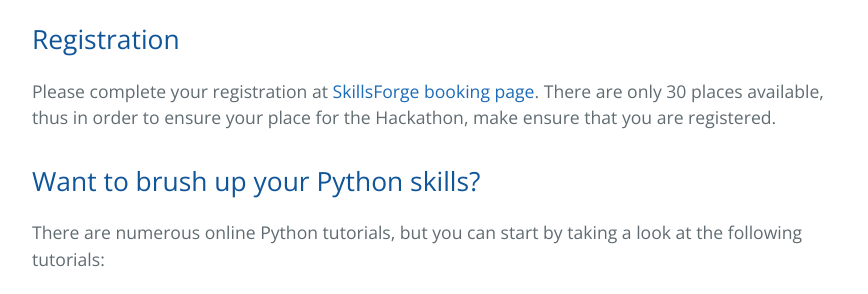
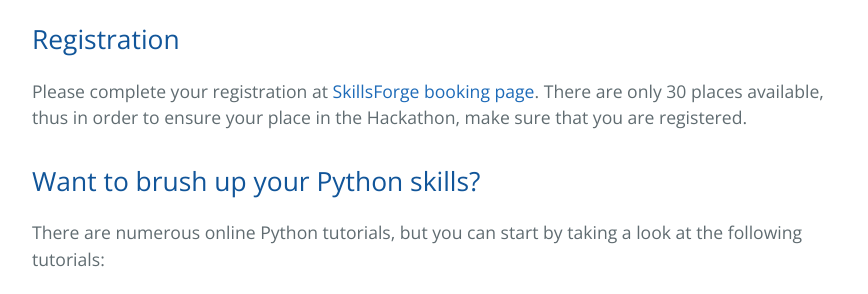
Before and after one commit to KHSDTC/Hackathon_Autumn2020, a Jekyll site: the page built from index.md, in a window 1280 px wide and 900 px high, scrolled down 2031 px. Shown: the part 245-539 px from the top of the window, without its empty margins (192-1060 px from the left). Built offline with Jekyll 4.4.1, drawn with Linux system fonts in a browser that asks for light colours; our own code applies the rules of GitHub Pages for plain Markdown files.

Commit message:
Update index.md

```diff
--- a/index.md
+++ b/index.md
@@ -63,7 +63,7 @@ The doors are open at 5PM and everyone is welcome to come and network with fello
 
 ## Registration
 
-Please complete your registration at [SkillsForge booking page](https://training.kcl.ac.uk/kcl/#he/dev/eventDetails,;em,providerCode=HSDTC,providerOrgAlias=kcl,number=109,). There are only 30 places available, thus in order to ensure your place for the Hackathon, make ensure that you are registered.
+Please complete your registration at [SkillsForge booking page](https://training.kcl.ac.uk/kcl/#he/dev/eventDetails,;em,providerCode=HSDTC,providerOrgAlias=kcl,number=109,). There are only 30 places available, thus in order to ensure your place in the Hackathon, make sure that you are registered.
 
 ## Want to brush up your Python skills?
 
```
